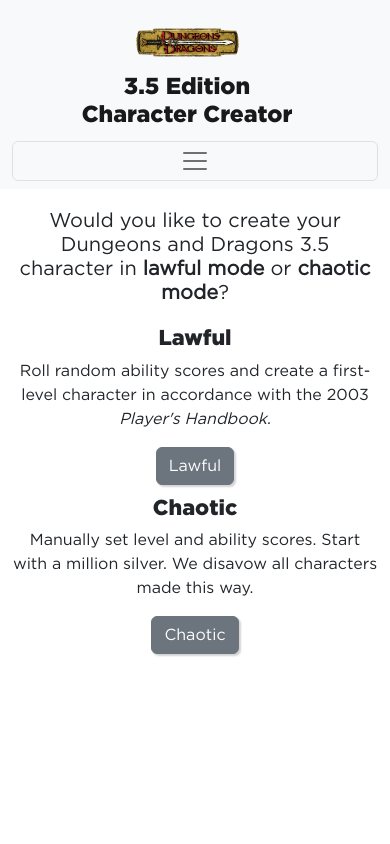
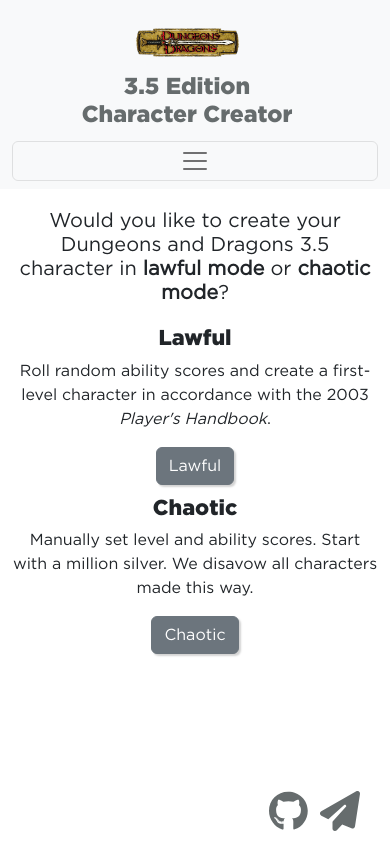
Before and after one commit to robotlions/dndchar, a React (Create React App) app: page / in a window 390 px wide. Built offline with nearby package versions, Linux system fonts and the light colour scheme.

Commit message:
adds bottom nav and contact info

```diff
--- a/package.json
+++ b/package.json
@@ -3,6 +3,10 @@
   "version": "0.1.0",
   "private": true,
   "dependencies": {
+    "@fortawesome/fontawesome-svg-core": "^6.6.0",
+    "@fortawesome/free-brands-svg-icons": "^6.6.0",
+    "@fortawesome/free-solid-svg-icons": "^6.6.0",
+    "@fortawesome/react-fontawesome": "^0.2.2",
     "@testing-library/jest-dom": "^5.16.5",
     "@testing-library/react": "^13.4.0",
     "@testing-library/user-event": "^13.5.0",
--- a/src/App.css
+++ b/src/App.css
@@ -22,6 +22,45 @@
   }
 }
 
+a {
+  text-decoration: none;
+  color: rgb(102, 108, 109);
+}
+
+a:link {
+  color: rgb(102, 108, 109);
+}
+
+a:visited {
+  color: rgb(102, 108, 109);
+}
+
+table {
+  width: 100%;
+  text-align: center;
+}
+
+
+
+.brandRow {
+  background-color: white;
+  height: 80px;
+  padding-right: 75px;
+  padding-top: 20px;
+}
+
+
+
+.attInput{
+  text-align: center;
+  width: 3rem;
+}
+
+.btn {
+  box-shadow: 2px 2px 2px lightgray;
+  /* border-radius: 5px!important; */
+}
+
 .font-standard {
   font-family: gotham-book, sans-serif;
 }
@@ -30,29 +69,14 @@
   font-family: eagle-lake, fantasy, sans-serif;
 }
 
-/* .container{
-  font-family: fantasy
-} */
-
-table {
-  width: 100%;
-  text-align: center;
-}
-
-/* .accTitle{
-  width: 100%;
-  text-align: left;
-
-} */
-
-.attInput{
-  text-align: center;
-  width: 3rem;
-}
-
 .inventoryBox{
   border: 1px solid black;
   min-height: 200px;
+}
+
+.linkLogos {
+  font-size: 40px;
+  color: rgb(223, 227, 228);
 }
 
 .listFrame {
@@ -81,7 +105,25 @@
   background-color: aquamarine;
 }
 
-.btn {
-  box-shadow: 2px 2px 2px lightgray;
-  /* border-radius: 5px!important; */
+
+
+#gitLogo:hover {
+  color: black;
 }
+
+#mailLogo:hover {
+  color: black;
+}
+
+#standardLogo{
+  max-width: 50%;
+  margin-top: 20px;
+  margin-bottom:50px;
+}
+
+@media (max-width: 760px) {
+
+  .brandRow {
+    padding-right: 30px;
+  }
+}
--- a/src/App.js
+++ b/src/App.js
@@ -17,7 +17,10 @@
 import { ComponentToPrint } from "./Components/ComponentToPrint";
 import Button from "react-bootstrap/Button";
 import Modal from "react-bootstrap/Modal";
+import {BottomNav} from "./Components/BottomNav";
 import { BaseAttack } from "./Components/BaseAttack";
+
+
 
 function App() {
   const [modeChosen, setModeChosen] = useState(false);
@@ -75,6 +78,8 @@
 
   const nameCheck = charName !== "" ? charName : "Basic Info";
   const fontCheck = fontThemeFantasy === true ? "eagle-lake" : "gotham-black";
+
+
 
   useEffect(() => {
     if (
@@ -192,6 +197,7 @@
               </div>
             </div>
           </div>
+          <BottomNav />
         </div>
       </>
     );
@@ -605,6 +611,8 @@
           </div>
         </Modal.Body>
       </Modal>
+      <BottomNav />
+
     </>
   );
 }
--- /dev/null
+++ b/src/Components/BottomNav.js
@@ -0,0 +1,25 @@
+import { FontAwesomeIcon } from "@fortawesome/react-fontawesome";
+import { faGithub } from "@fortawesome/free-brands-svg-icons";
+import { faPaperPlane } from "@fortawesome/free-solid-svg-icons";
+
+export const BottomNav = (props) => {
+  const githubIcon = <FontAwesomeIcon icon={faGithub} />;
+  const planeIcon = <FontAwesomeIcon icon={faPaperPlane} />;
+
+  return (
+    <>
+      <div className="row brandRow text-end fixed-bottom">
+        <p className="linkLogos">
+          <a id="gitLogo" href="https://github.com/robotlions">
+            {githubIcon}
+          </a>
+          {"\n"}
+          <a id="mailLogo" href="mailto:info@robotlions.com">
+            {planeIcon}
+          </a>
+          {"\n"}
+        </p>
+      </div>
+    </>
+  );
+};
--- a/src/Components/NavBar.js
+++ b/src/Components/NavBar.js
@@ -124,6 +124,8 @@
             <br />
             created by E. Gary Gygax and Dave Arneson
           </p>
+          <p>Email: <a href="mailto:info@robotlions.com">info@robotlions.com</a></p>
+          <p>Website: <a href="https://robotlions.com/">robotlions.com</a></p>
 
         </Modal.Body>
         <Modal.Footer>
```
Also changed, not shown: 1 other file (tests, documents, lock files or other folders).
